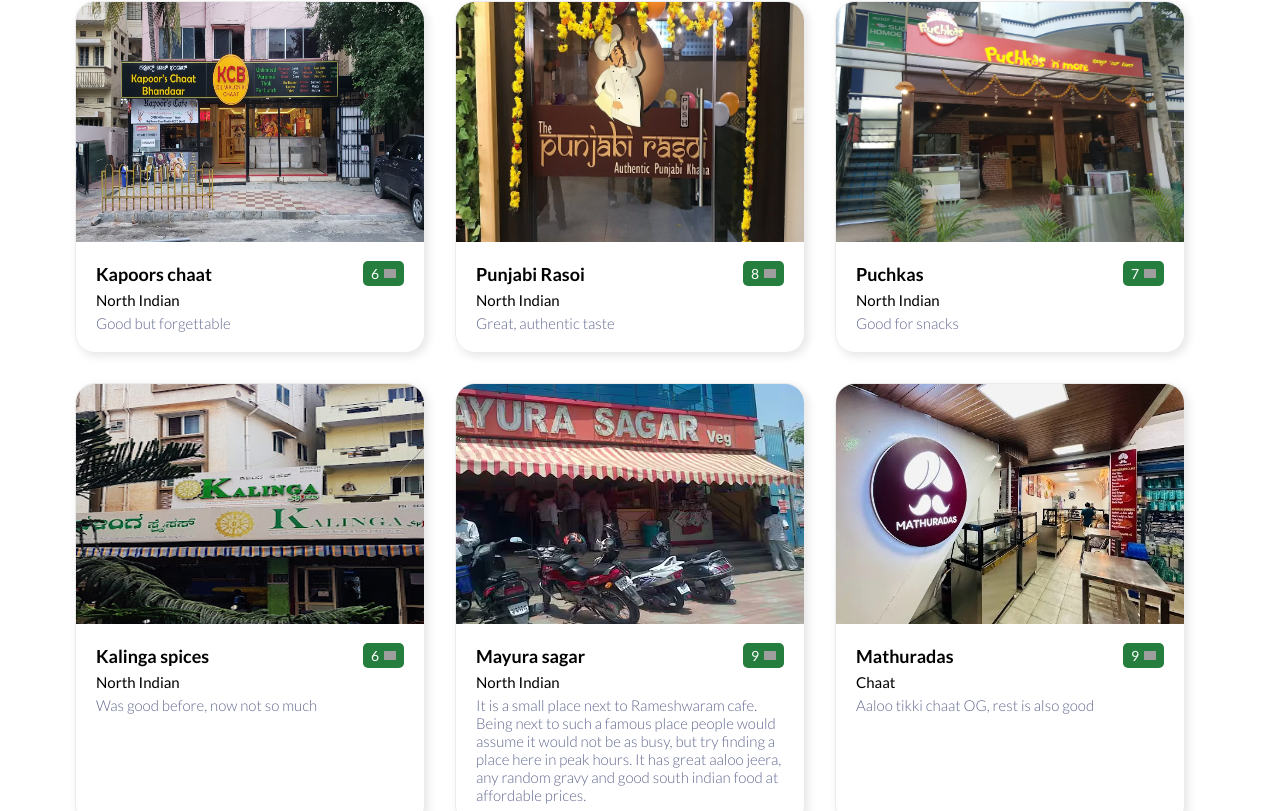
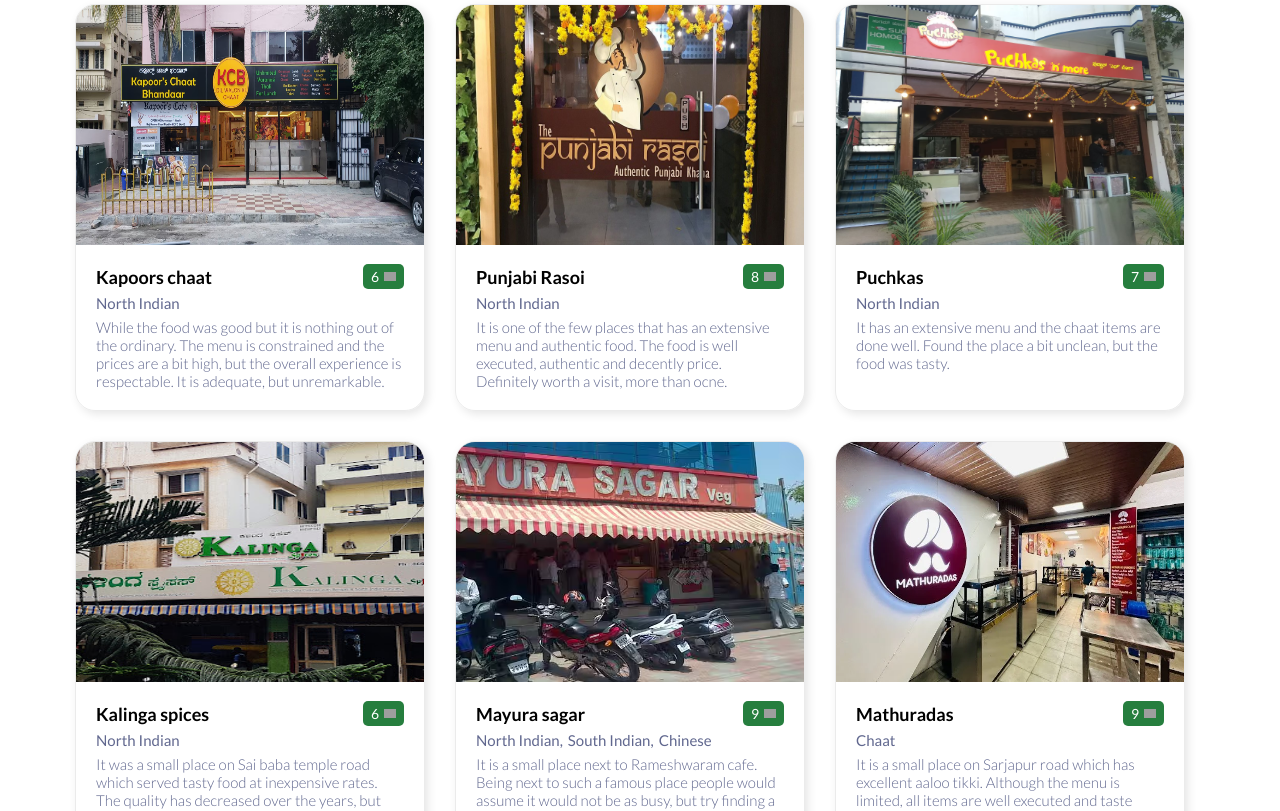
Before and after one commit to atharva-musale/dish-covery, an Angular app: page / in a window 1280 px wide. Shown: the part 1989-2800 px from the top of the page. Built offline with nearby package versions, Linux system fonts and the light colour scheme; grey boxes are pictures that could not be loaded.

Commit message:
feat: update reviews and set restaurant type from a dedicated component

```diff
--- a/src/app/components/restaurant-teaser/restaurant-teaser.component.html
+++ b/src/app/components/restaurant-teaser/restaurant-teaser.component.html
@@ -8,9 +8,7 @@
         <h3 class="restaurant-title">{{ restaurant.restaurantName }}</h3>
         <app-rating-badge [rating]="restaurant.rating"></app-rating-badge>
       </div>
-      @if (restaurant.restaurantType.length) {
-        <p>{{ restaurant.restaurantType[0] }}</p>
-      }
+      <app-restaurant-type-badge [restaurantType]="restaurant.restaurantType"></app-restaurant-type-badge>
       <p class="remarks">{{ restaurant.review }}</p>
     </div>
   </article>
--- a/src/app/components/restaurant-teaser/restaurant-teaser.component.ts
+++ b/src/app/components/restaurant-teaser/restaurant-teaser.component.ts
@@ -1,10 +1,11 @@
 import { ChangeDetectionStrategy, Component, Input } from '@angular/core';
 import { RestaurantReviewData } from '../../../models';
 import { RatingBadgeComponent } from '../rating-badge/rating-badge.component';
+import { RestaurantTypeBadgeComponent } from '../restaurant-type-badge/restaurant-type-badge.component';
 
 @Component({
   selector: 'app-restaurant-teaser',
-  imports: [RatingBadgeComponent],
+  imports: [RatingBadgeComponent, RestaurantTypeBadgeComponent],
   templateUrl: './restaurant-teaser.component.html',
   styleUrl: './restaurant-teaser.component.css',
   changeDetection: ChangeDetectionStrategy.OnPush
--- a/src/app/components/restaurant-type-badge/restaurant-type-badge.component.css
+++ b/src/app/components/restaurant-type-badge/restaurant-type-badge.component.css
@@ -0,0 +1,7 @@
+span {
+  color: var(--text-color);
+  margin-right: 0.5rem;
+}
+span:not(:last-child)::after {
+  content: ',';
+}
--- a/src/app/components/restaurant-type-badge/restaurant-type-badge.component.html
+++ b/src/app/components/restaurant-type-badge/restaurant-type-badge.component.html
@@ -1 +1,3 @@
-<p>restaurant-type-badge works!</p>
+@for (type of restaurantType; track $index) {
+  <span>{{ type }}</span>
+}
--- a/src/app/components/restaurant-type-badge/restaurant-type-badge.component.ts
+++ b/src/app/components/restaurant-type-badge/restaurant-type-badge.component.ts
@@ -1,4 +1,5 @@
-import { Component } from '@angular/core';
+import { Component, Input } from '@angular/core';
+import { RestaurantType } from '../../../models';
 
 @Component({
   selector: 'app-restaurant-type-badge',
@@ -7,5 +8,9 @@
   styleUrl: './restaurant-type-badge.component.css'
 })
 export class RestaurantTypeBadgeComponent {
-
+  /**
+   * The restaurant types to display as badges.
+   */
+  @Input()
+  public restaurantType: RestaurantType[] = [];
 }
--- a/src/assets/data/review-data.ts
+++ b/src/assets/data/review-data.ts
@@ -87,7 +87,7 @@
     rating: 6,
     restaurantType: [RestaurantType.NorthIndian],
     restaurantName: 'Kapoors chaat',
-    review: 'Good but forgettable',
+    review: 'While the food was good but it is nothing out of the ordinary. The menu is constrained and the prices are a bit high, but the overall experience is respectable. It is adequate, but unremarkable.',
     imageUrl: 'assets/images/10.jpeg',
     restaurantMapsLocation: 'https://maps.app.goo.gl/fnC6r3PUv8aMKPJH6'
   },
@@ -96,7 +96,7 @@
     rating: 8,
     restaurantType: [RestaurantType.NorthIndian],
     restaurantName: 'Punjabi Rasoi',
-    review: 'Great, authentic taste',
+    review: 'It is one of the few places that has an extensive menu and authentic food. The food is well executed, authentic and decently price. Definitely worth a visit, more than ocne.',
     imageUrl: 'assets/images/11.jpeg',
     restaurantMapsLocation: 'https://maps.app.goo.gl/sHypFwULzywcgqJx6'
   },
@@ -105,7 +105,7 @@
     rating: 7,
     restaurantType: [RestaurantType.NorthIndian],
     restaurantName: 'Puchkas',
-    review: 'Good for snacks',
+    review: 'It has an extensive menu and the chaat items are done well. Found the place a bit unclean, but the food was tasty.',
     imageUrl: 'assets/images/12.jpeg',
     restaurantMapsLocation: 'https://maps.app.goo.gl/P4nDTBUvrpNRJ86i6'
   },
@@ -114,7 +114,7 @@
     rating: 6,
     restaurantType: [RestaurantType.NorthIndian],
     restaurantName: 'Kalinga spices',
-    review: 'Was good before, now not so much',
+    review: 'It was a small place on Sai baba temple road which served tasty food at inexpensive rates. The quality has decreased over the years, but still worth a visit.',
     imageUrl: 'assets/images/13.jpeg',
     restaurantMapsLocation: 'https://maps.app.goo.gl/ynGk581B8C4NS5M78'
   },
@@ -132,7 +132,7 @@
     rating: 9,
     restaurantType: [RestaurantType.Chaat],
     restaurantName: 'Mathuradas',
-    review: 'Aaloo tikki chaat OG, rest is also good',
+    review: 'It is a small place on Sarjapur road which has excellent aaloo tikki. Although the menu is limited, all items are well executed and taste great.',
     imageUrl: 'assets/images/15.jpeg',
     restaurantMapsLocation: 'https://maps.app.goo.gl/cpuvUae89R1cBkRf9'
   },
@@ -141,7 +141,7 @@
     rating: 8,
     restaurantType: [RestaurantType.NorthIndian],
     restaurantName: 'Khannas whitefield',
-    review: 'Good with reasonable price',
+    review: 'It has a small menu, but the food is tasty. It seems relatively new and fancy when you visit, but the prices are decent and so the experience. Worth another visit.',
     imageUrl: 'assets/images/16.jpeg',
     restaurantMapsLocation: 'https://maps.app.goo.gl/cpuvUae89R1cBkRf9'
   },
@@ -150,7 +150,7 @@
     rating: 9,
     restaurantType: [RestaurantType.SouthIndian],
     restaurantName: 'Filter coffee',
-    review: 'OG sambar',
+    review: 'It is a relatively less talked about place but the food is finger licking good. The style of service and the entire experience is unique and memorable. Although the prices are a bit high, the quality of sambar and chutneys more than makes up for it.',
     imageUrl: 'assets/images/17.jpeg',
     restaurantMapsLocation: 'https://maps.app.goo.gl/cpuvUae89R1cBkRf9'
   },
@@ -159,16 +159,16 @@
     rating: 6,
     restaurantType: [RestaurantType.SouthIndian],
     restaurantName: 'Mysore cafe',
-    review: 'Average',
+    review: 'The place was crowded which built up the expectation, however the food didn not live up to it. The food was okayish, it never stood out. The interior was good, there are good number of tables where one can enjoy their meal while standing and/or seating.',
     imageUrl: 'assets/images/18.jpeg',
     restaurantMapsLocation: 'https://maps.app.goo.gl/cpuvUae89R1cBkRf9'
   },
   {
     id: '19',
-    rating: 6.5,
+    rating: 7,
     restaurantType: [RestaurantType.SouthIndian],
     restaurantName: 'Namma madhurai',
-    review: 'Dosa was shit, rest is good',
+    review: 'The sambar and other items are good but the dosa is terrible. If you are not going for a dosa then you will have a pleasent experience.',
     imageUrl: 'assets/images/19.jpeg',
     restaurantMapsLocation: 'https://maps.app.goo.gl/cpuvUae89R1cBkRf9'
   },
@@ -177,7 +177,7 @@
     rating: 6.5,
     restaurantType: [RestaurantType.SouthIndian],
     restaurantName: 'CTR',
-    review: 'Good, must try once',
+    review: 'It is a place which is always talked about when people search for best dosas in bangalore. It has limited options and is always crowded, but the benne dosa is great if you like thick crispy dosas. It is worth a visit.',
     imageUrl: 'assets/images/20.jpeg',
     restaurantMapsLocation: 'https://maps.app.goo.gl/cpuvUae89R1cBkRf9'
   },
@@ -186,7 +186,7 @@
     rating: 5,
     restaurantType: [RestaurantType.SouthIndian],
     restaurantName: 'Antera',
-    review: 'Meh',
+    review: 'It is a place that serves Andhra food. The food is okay, but quite average. The location might help it get office customers and there is ample parking.',
     imageUrl: 'assets/images/21.jpeg',
     restaurantMapsLocation: 'https://maps.app.goo.gl/cpuvUae89R1cBkRf9'
   },
@@ -195,7 +195,7 @@
     rating: 6,
     restaurantType: [RestaurantType.Biriyani],
     restaurantName: 'Aromas',
-    review: 'Egg biryani and manchurian was good, quality dropped over time',
+    review: "It had great egg biryani and manchurian but the quality dropped over the years. With the decreasing quality there wasn't much to justify the high price.",
     imageUrl: 'assets/images/22.jpeg',
     restaurantMapsLocation: 'https://maps.app.goo.gl/cpuvUae89R1cBkRf9'
   },
@@ -203,17 +203,17 @@
     id: '23',
     rating: 8,
     restaurantType: [RestaurantType.Biriyani],
-    restaurantName: 'Meghna',
-    review: 'Good for biryani',
+    restaurantName: 'Meghna Foods',
+    review: 'It is extremely popular for its biryani and it is worth the hype. Altough the rice and veggies / protein are cooked separately the food is tasty.',
     imageUrl: 'assets/images/23.jpeg',
     restaurantMapsLocation: 'https://maps.app.goo.gl/cpuvUae89R1cBkRf9'
   },
   {
     id: '24',
-    rating: 6,
+    rating: 7,
     restaurantType: [RestaurantType.NorthIndian, RestaurantType.SouthIndian, RestaurantType.Chinese],
     restaurantName: 'Imperio',
-    review: 'Mushroom biryani OG, rest is also good',
+    review: 'It is a place that serves a variety of food but specializes in kerala food. The pepper mushroom biryani is great, rest is also good. The ambience is nice and the service is decent.',
     imageUrl: 'assets/images/24.jpeg',
     restaurantMapsLocation: 'https://maps.app.goo.gl/cpuvUae89R1cBkRf9'
   },
@@ -222,7 +222,7 @@
     rating: 7,
     restaurantType: [RestaurantType.NorthIndian, RestaurantType.SouthIndian, RestaurantType.Chinese],
     restaurantName: 'Imperial',
-    review: 'Good',
+    review: 'It is a place that serves a variety of food but specializes in kerala food. The food is good. The ambience is nice and the service is decent.',
     imageUrl: 'assets/images/25.jpeg',
     restaurantMapsLocation: 'https://maps.app.goo.gl/cpuvUae89R1cBkRf9'
   },
@@ -231,7 +231,7 @@
     rating: 6,
     restaurantType: [RestaurantType.NorthIndian, RestaurantType.SouthIndian, RestaurantType.Chinese],
     restaurantName: 'Empire',
-    review: 'Good',
+    review: 'It is a place that serves a variety of food but specializes in kerala food. The food is good. The ambience is nice and the service is decent.',
     imageUrl: 'assets/images/26.jpeg',
     restaurantMapsLocation: 'https://maps.app.goo.gl/cpuvUae89R1cBkRf9'
   },
@@ -240,34 +240,34 @@
     rating: 3,
     restaurantType: [RestaurantType.SouthIndian],
     restaurantName: 'Sri Laxmi Vaibhav',
-    review: 'Bad',
+    review: 'Although the place is highly rated, I did not have a good experience. The food was not good.',
     imageUrl: 'assets/images/27.jpeg',
     restaurantMapsLocation: 'https://maps.app.goo.gl/cpuvUae89R1cBkRf9'
   },
   {
     id: '28',
-    rating: 8,
+    rating: 7,
     restaurantType: [RestaurantType.Maharashtrian],
     restaurantName: 'Puneri Katta',
-    review: 'Good overall',
+    review: 'The place is quite average. Being a Maharashtrian, I have high standards for Maharashtrian food, and this place was kinda average. The place is small, but if you are in the area, it is worth a visit.',
     imageUrl: 'assets/images/28.jpeg',
     restaurantMapsLocation: 'https://maps.app.goo.gl/cpuvUae89R1cBkRf9'
   },
   {
     id: '29',
-    rating: 6,
+    rating: 7,
     restaurantType: [RestaurantType.Maharashtrian],
     restaurantName: 'Muraamba',
-    review: 'Average at best',
+    review: 'The first visit was dissappointing, but the second visit turned it around. The service is a bit slow, but the food was tasty second time around. Worth another visit.',
     imageUrl: 'assets/images/29.jpeg',
     restaurantMapsLocation: 'https://maps.app.goo.gl/cpuvUae89R1cBkRf9'
   },
   {
     id: '30',
-    rating: 9,
+    rating: 7,
     restaurantType: [RestaurantType.Maharashtrian],
     restaurantName: 'Kothimbir',
-    review: 'Location is great, so is the food, vadapav can be better',
+    review: 'It is a very small place, but the location is great, so is the food. Their vadapav can be better, but after visitng other Maharashtrian restaurants, it feels a bit below the top tier. It is a bit better than average. Packaging price is a scam though.',
     imageUrl: 'assets/images/30.jpeg',
     restaurantMapsLocation: 'https://maps.app.goo.gl/cpuvUae89R1cBkRf9'
   },
@@ -276,7 +276,7 @@
     rating: 7,
     restaurantType: [RestaurantType.Pub],
     restaurantName: 'Longboat',
-    review: 'Good',
+    review: 'Full points for the ambience and decor. But that is about where the good things stop. The food was decent, definitely not worth the price and the service was lacking. It took them so long to get the bill that I considered leaving without paying xD.',
     imageUrl: 'assets/images/31.jpeg',
     restaurantMapsLocation: 'https://maps.app.goo.gl/cpuvUae89R1cBkRf9'
   },
@@ -285,7 +285,7 @@
     rating: 7,
     restaurantType: [RestaurantType.Pub],
     restaurantName: 'Street 1522',
-    review: 'Good',
+    review: 'Nice pub with lack of parking but great ambience. Went there for a quick bite, so detailed review will have to wait.',
     imageUrl: 'assets/images/32.jpeg',
     restaurantMapsLocation: 'https://maps.app.goo.gl/cpuvUae89R1cBkRf9'
   },
@@ -294,7 +294,7 @@
     rating: 5,
     restaurantType: [RestaurantType.Continental],
     restaurantName: 'Breads and banter',
-    review: 'Overrated',
+    review: 'The place serves continental food, but my expectations were let down when half of the menu was not available and the available items were lackluster.',
     imageUrl: 'assets/images/33.jpeg',
     restaurantMapsLocation: 'https://maps.app.goo.gl/cpuvUae89R1cBkRf9'
   },
@@ -303,7 +303,7 @@
     rating: 7,
     restaurantType: [RestaurantType.Bakery],
     restaurantName: 'Glenz bakehouse',
-    review: 'OG red velvet',
+    review: "It is a bakery famous for red velvet cupcakes, and trust me all the hype isn't for nothing. I have not tried other items so more detailed review later?",
     imageUrl: 'assets/images/34.jpeg',
     restaurantMapsLocation: 'https://maps.app.goo.gl/cpuvUae89R1cBkRf9'
   },
@@ -311,17 +311,17 @@
     id: '35',
     rating: 3,
     restaurantType: [RestaurantType.FoodStreet],
-    restaurantName: 'VV Puram',
-    review: 'Overrated, not worth the travel time',
+    restaurantName: 'VV Puram Food street',
+    review: 'Based on the amount of time it took to get to the place, the experience felt overrated. Some food was decent some was a bit underwhelming. It has some unique items, bit overall I would say it is not worth the visit if you live far away.',
     imageUrl: 'assets/images/35.jpeg',
     restaurantMapsLocation: 'https://maps.app.goo.gl/cpuvUae89R1cBkRf9'
   },
   {
     id: '36',
-    rating: 9,
+    rating: 8,
     restaurantName: 'Sri Vishnu Park',
     restaurantType: [RestaurantType.NorthIndian, RestaurantType.SouthIndian, RestaurantType.Chinese],
-    review: 'Everything was great',
+    review: 'I stopped next to this place because of rain and unknowingly I stumbled upon a great restaurant. It was cheap and served tasty food. Worth another visit.',
     imageUrl: 'assets/images/36.jpeg',
     restaurantMapsLocation: 'https://maps.app.goo.gl/73kh81iXDKgzpMzQ8'
   },
@@ -330,7 +330,7 @@
     rating: 3,
     restaurantName: 'Mast Marathi',
     restaurantType: [RestaurantType.Maharashtrian],
-    review: 'Things were sub standard',
+    review: 'Things were sub standard. Other Maharashtrian restaurants in the list are better.',
     imageUrl: 'assets/images/37.jpeg',
     restaurantMapsLocation: 'https://maps.app.goo.gl/cpuvUae89R1cBkRf9'
   },
@@ -339,7 +339,7 @@
     rating: 8,
     restaurantName: 'Gavran Misal',
     restaurantType: [RestaurantType.Maharashtrian],
-    review: 'Best misal in Bangalore?',
+    review: 'The food reminds me of home. Although the vadapav could be better, the misal cooked on woodfire was very flavourful. It has a short menu but everything is well executed.',
     imageUrl: 'assets/images/38.jpeg',
     restaurantMapsLocation: 'https://maps.app.goo.gl/cpuvUae89R1cBkRf9'
   }
```
